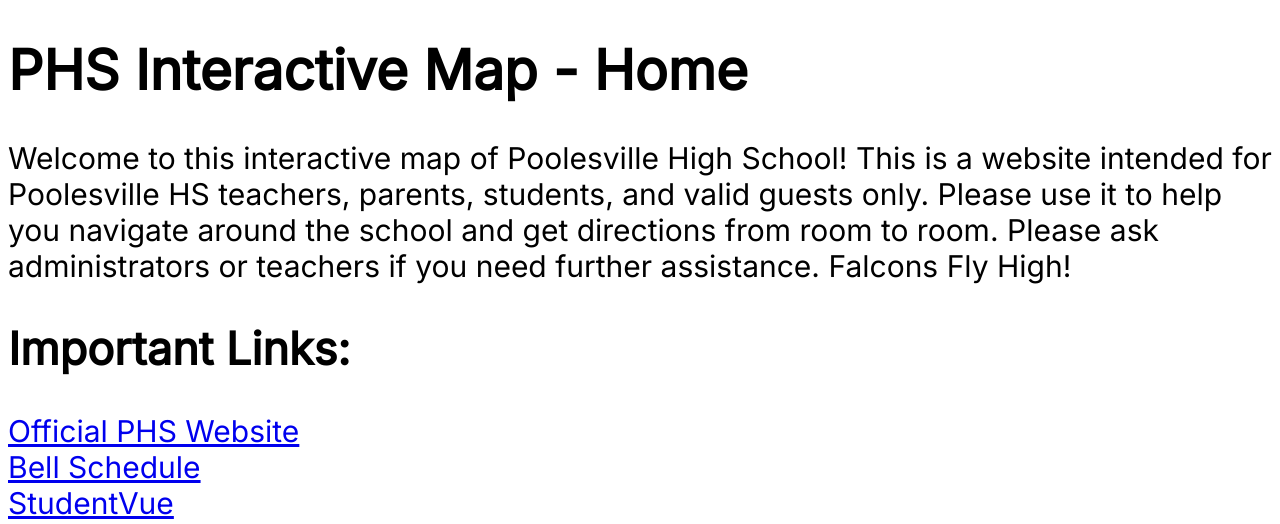
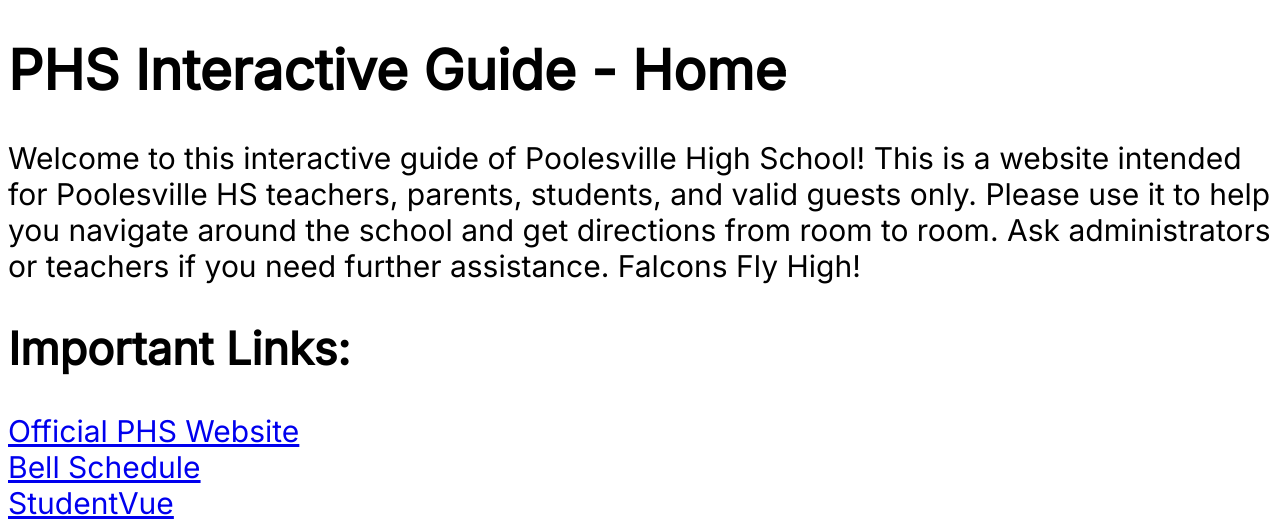
Before and after one commit to CodingMaster121/PHSInteractiveMap, a Flask app: page / in a window 1280 px wide. Shown: the part 153-677 px from the top of the page. Run offline with Flask 3, Linux system fonts and the light colour scheme.

Commit message:
Changed all map references to guide?

```diff
--- a/app.py
+++ b/app.py
@@ -191,7 +191,6 @@
             print("Shortest distance is: " + str(shortest_distance[destination]))
             print("Optimal path is: " + str(track_path))
 
-
         return directions
 
 
--- a/templates/index.html
+++ b/templates/index.html
@@ -24,8 +24,8 @@
         </nav>
     </div>
 
-    <h1>PHS Interactive Map - Home</h1>
-    <p>Welcome to this interactive map of Poolesville High School! This is a website intended for Poolesville HS teachers, parents, students, and valid guests only. Please use it to help you navigate around the school and get directions from room to room. Please ask administrators or teachers if you need further assistance. Falcons Fly High!</p>
+    <h1>PHS Interactive Guide - Home</h1>
+    <p>Welcome to this interactive guide of Poolesville High School! This is a website intended for Poolesville HS teachers, parents, students, and valid guests only. Please use it to help you navigate around the school and get directions from room to room. Ask administrators or teachers if you need further assistance. Falcons Fly High!</p>
     <h2>Important Links: </h2>
     <div class="important_links">
         <a href="https://www.montgomeryschoolsmd.org/schools/poolesvillehs/">Official PHS Website</a>
```
